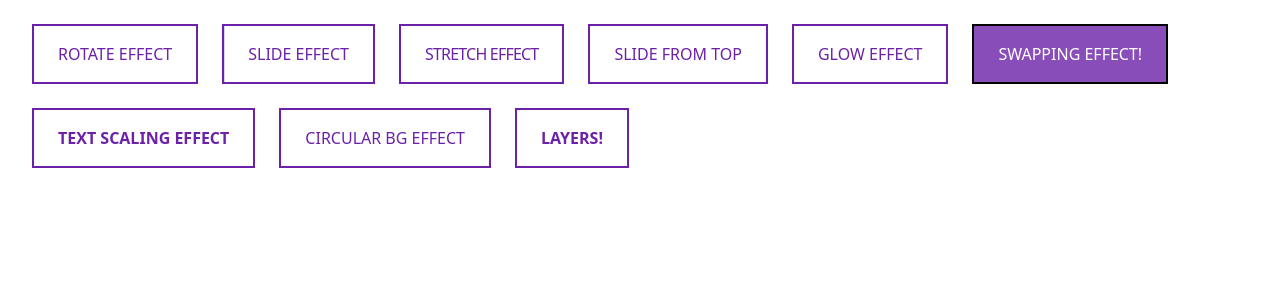
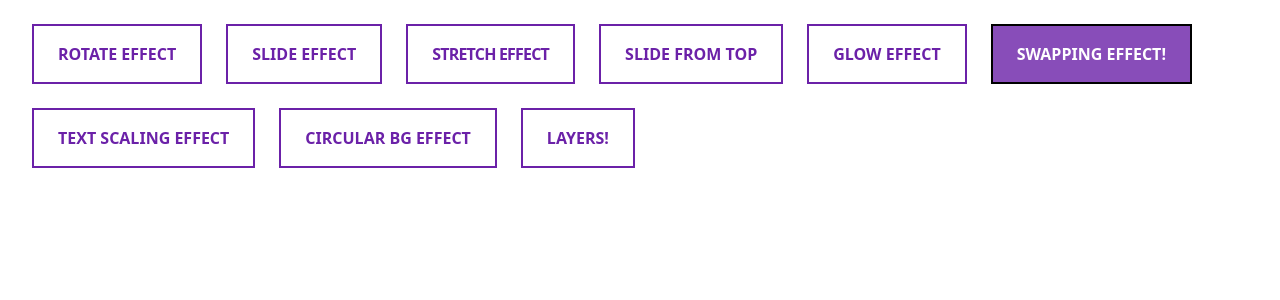
Before and after one commit to exploitenomah/css-animations, a React (Create React App) app: page /buttons in a window 1280 px wide. Shown: the top 300 px of the page. Built offline with nearby package versions, Linux system fonts and the light colour scheme.

Commit message:
make button default font bold

```diff
--- a/src/components/buttons.js
+++ b/src/components/buttons.js
@@ -2,7 +2,7 @@ import { useCallback, createElement } from "react"
 
 export const ButtonBase = ({ children, onClick, as, ...props}) => {
 
-  const defaultBtnStyles = "whitespace-nowrap cursor-pointer uppercase px-6 py-4 overflow-hidden"
+  const defaultBtnStyles = "whitespace-nowrap cursor-pointer uppercase px-6 py-4 overflow-hidden font-bold"
   const handleClick = useCallback((e) => {
     //post button click
     // e.target.dataset.name
--- a/src/pages/Buttons.js
+++ b/src/pages/Buttons.js
@@ -53,7 +53,7 @@ export default function Buttons() {
       <ButtonBase
         pseudo={"text scaling effect"}
         className={`relative text-purple-800 linear duration-300 border-2 border-purple-800
-        font-bold before:absolute before:h-full before:w-full before:z-10 before:bg-transparent
+        before:absolute before:h-full before:w-full before:z-10 before:bg-transparent
         before:flex before:justify-center before:items-center before:text-transparent
         before:top-0 before:left-0 before:scale-[3] before:content-[attr(pseudo)]
         before:linear before:duration-500 hover:before:scale-100 hover:before:bg-purple-800
@@ -66,7 +66,7 @@ export default function Buttons() {
         hover:text-white hover:before:h-[200%]`}>
          circular bg effect
       </ButtonBase>
-      <ButtonBase className={`relative text-purple-800 bg-transparent linear duration-[400ms] font-bold border-purple-800
+      <ButtonBase className={`relative text-purple-800 bg-transparent linear duration-[400ms] border-purple-800
        border-2 before:absolute before:top-0 before:left-0 before:origin-top before:content-center before:rotate-x-270
        before:content-[attr(pseudo)] before:flex
        before:items-center before:justify-center before:ease-linear before:duration-[400ms]
```
